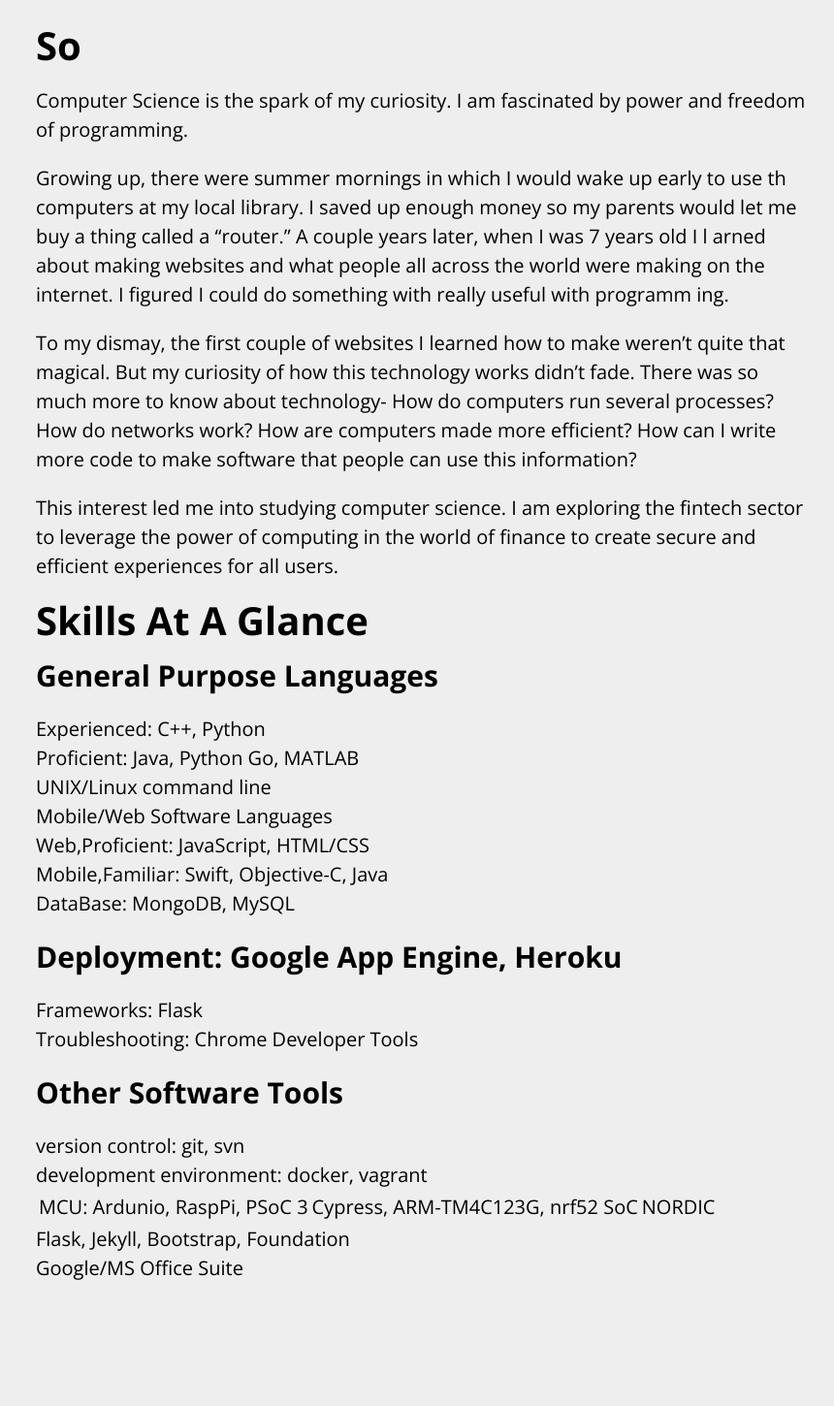
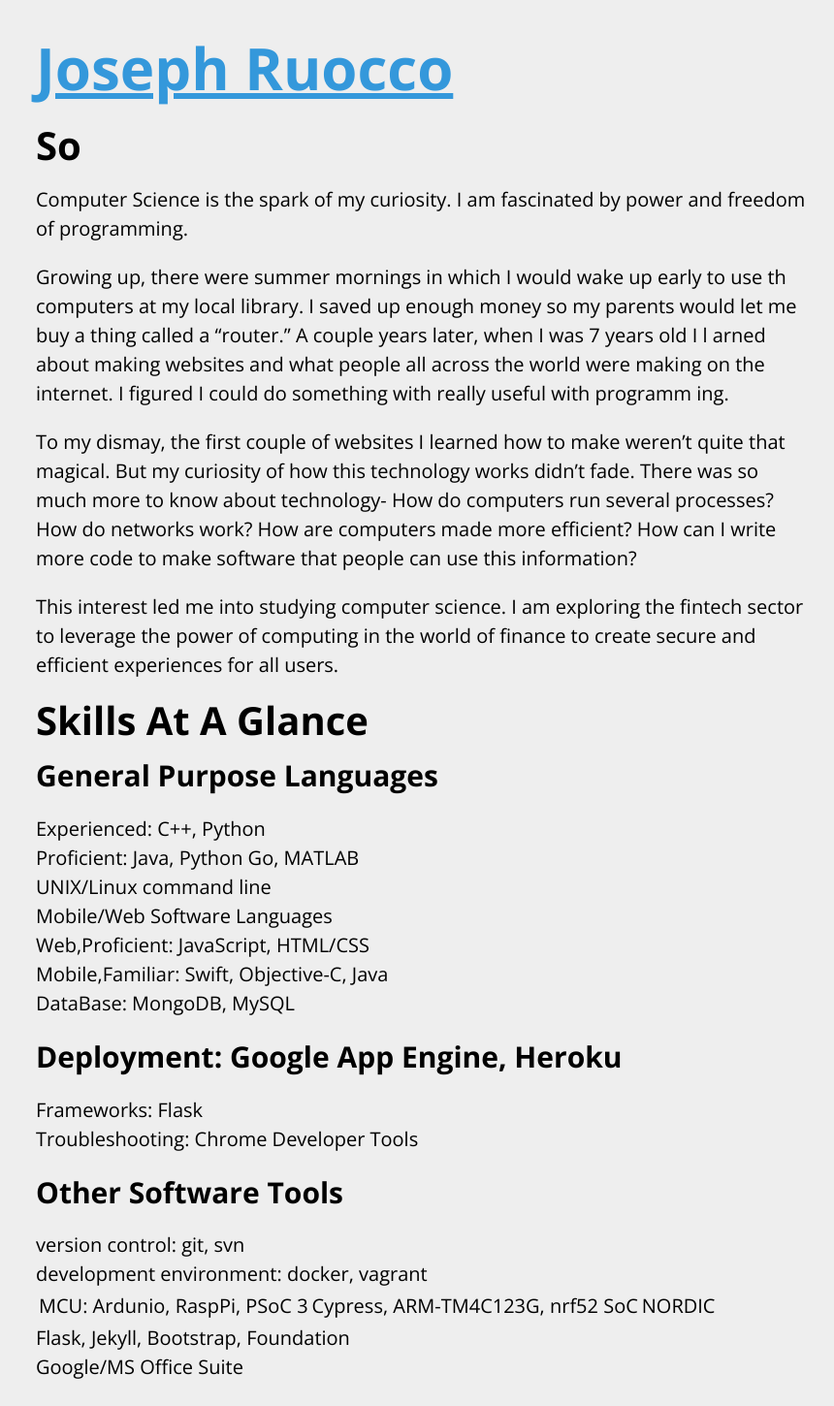
Before and after one commit to josephruocco/josephruocco.github.io, a Jekyll site: the page built from about.md, in a window 1280 px wide. Shown: the whole page at 97% size, without its empty margins (203-1063 px from the left). Built offline with Jekyll 4.4.1, drawn with Linux system fonts in a browser that asks for light colours; before the commit the page ends 1348 px from its top, so only the background shows below that.

Commit message:
Update default.html

```diff
--- a/_layouts/default.html
+++ b/_layouts/default.html
@@ -17,6 +17,12 @@
 	<meta property="og:description" content="Personal Website of Joseph Ruocco.">
     </head>
  	  <body>
+		   <section class="title">
+	    <h2>
+		<a href="/" title="Joseph Ruocco" style="color:#3498db">Joseph Ruocco</a>
+	    </h2>
+    </section>
+
 		{{ content }}
 	   </body>
 </html>
```
